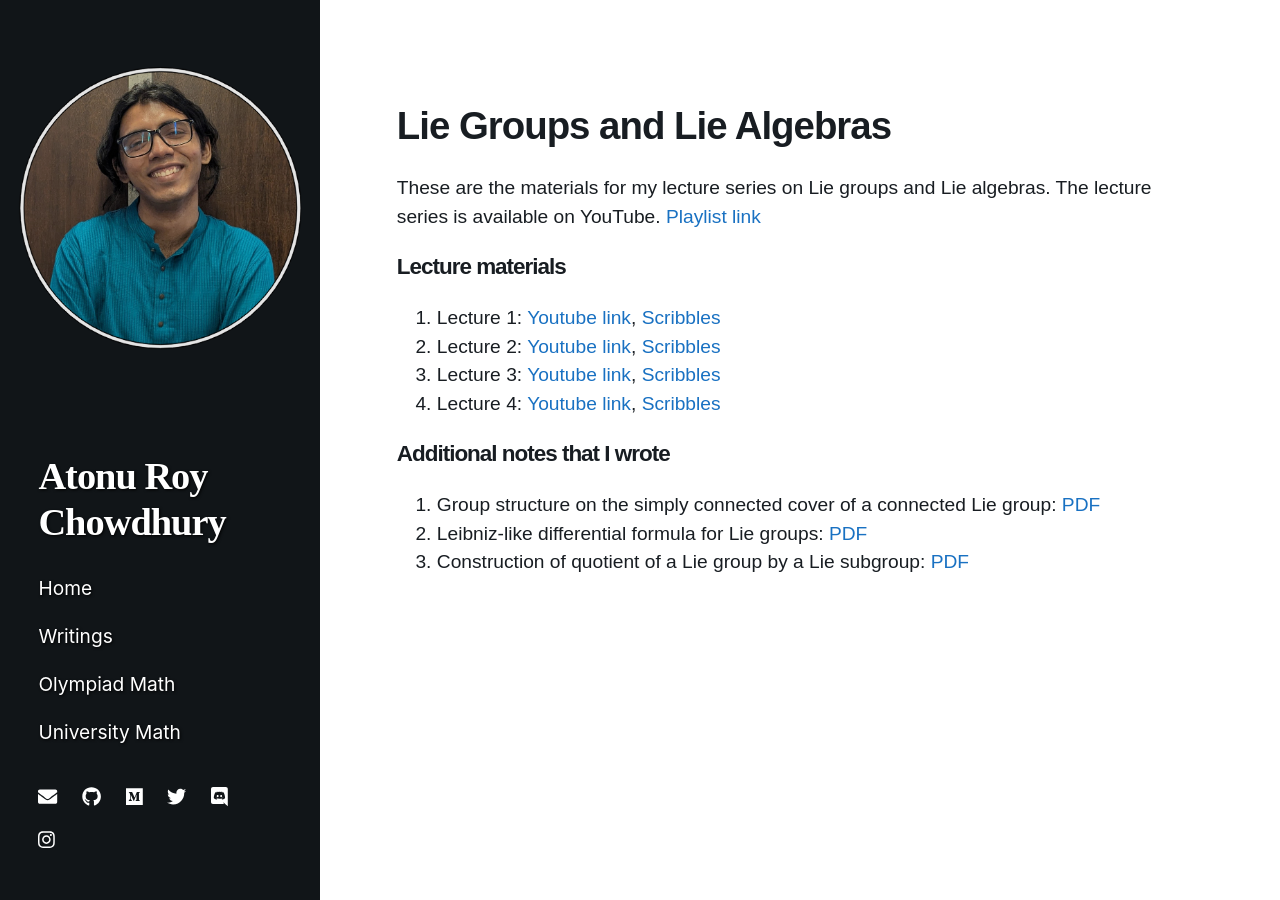
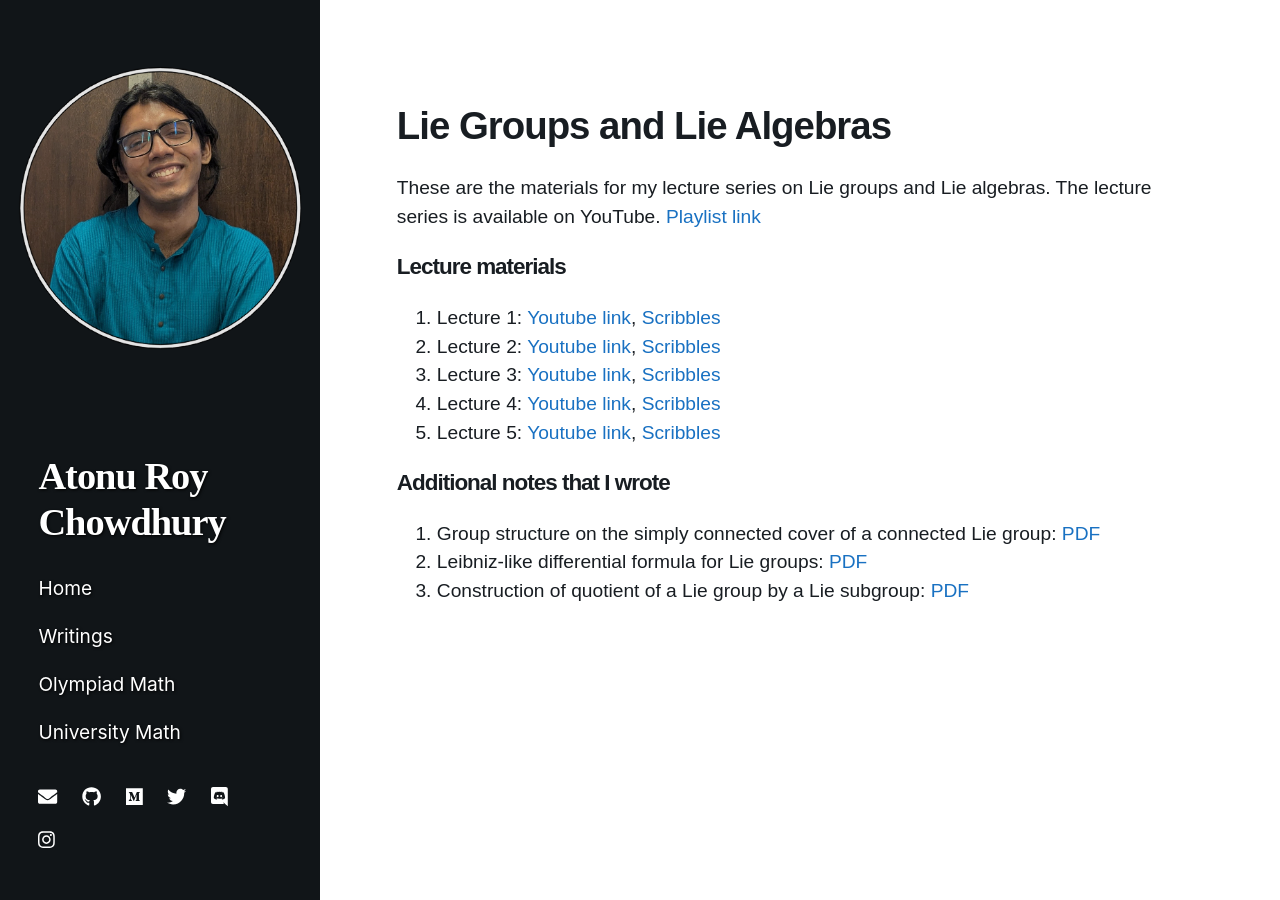
Before and after one commit to atonurc/atonurc.github.io, a Jekyll site: the page built from liegrp.markdown, in a window 1280 px wide. Built offline with Jekyll 4.4.1, drawn with Linux system fonts in a browser that asks for light colours; nearby versions of some CDN libraries.

Commit message:
liegrps lec 5 link

```diff
--- a/liegrp.markdown
+++ b/liegrp.markdown
@@ -18,6 +18,7 @@ These are the materials for my lecture series on Lie groups and Lie algebras. Th
  2. Lecture 2: [Youtube link](https://www.youtube.com/watch?v=roin-xF36MM), [Scribbles](https://atonurc.github.io/liegrp/liegrps2.pdf)
  3. Lecture 3: [Youtube link](https://www.youtube.com/watch?v=oBalHR6E2PY), [Scribbles](https://atonurc.github.io/liegrp/liegrps3.pdf)
  4. Lecture 4: [Youtube link](https://www.youtube.com/watch?v=789PJ6a7Fho), [Scribbles](https://atonurc.github.io/liegrp/liegrps4.pdf)
+ 5. Lecture 5: [Youtube link](https://www.youtube.com/watch?v=N67CYnbjxSg), [Scribbles](https://atonurc.github.io/liegrp/liegrps5.pdf)
 
 
 
```
Also changed, not shown: 1 other file.
